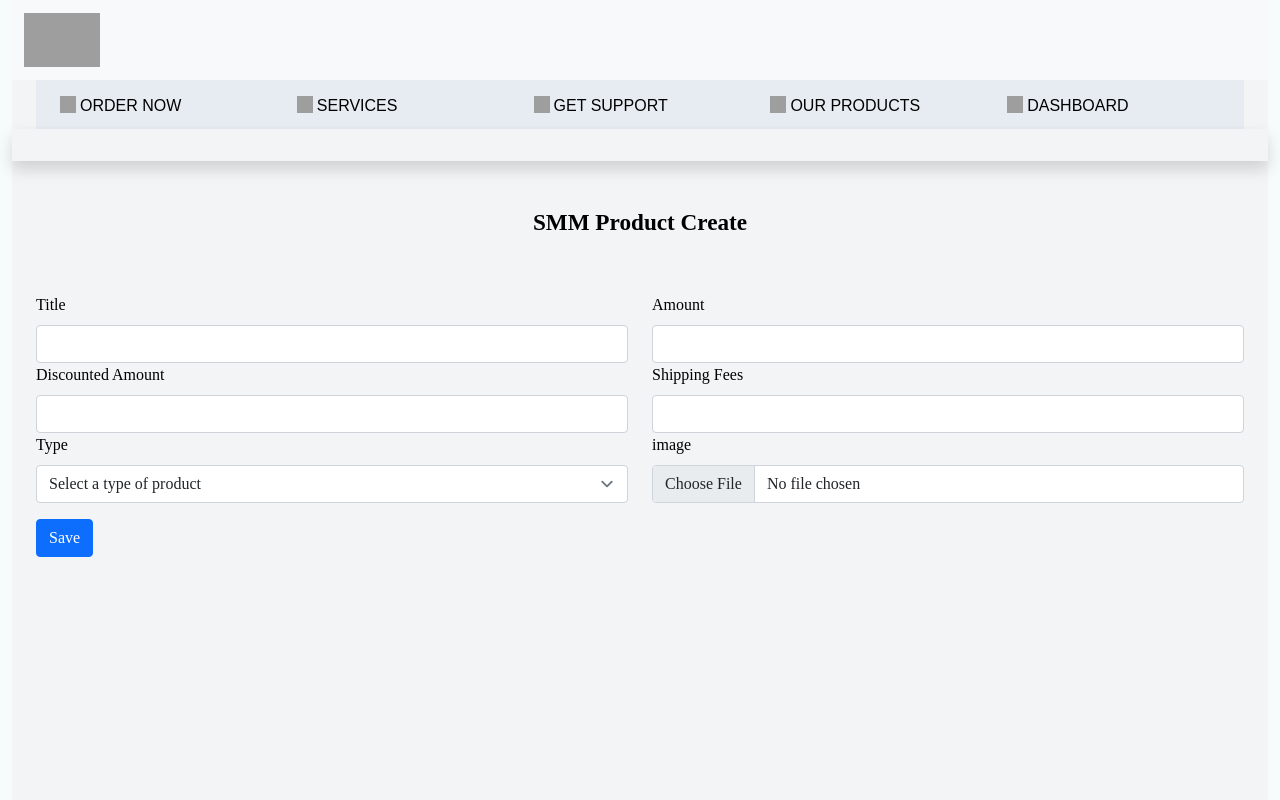
After one commit to Noor-Nabi4/Services, a Laravel app: page /products/create in a window 1280 px wide. The commit adds this page. Run offline with Laravel 10, Linux system fonts and the light colour scheme; the visitor is signed in with stand-in values (Sample User, id 1); style sheets or scripts are compiled from the project's sources; some libraries are stand-ins or nearby versions; some web fonts are replaced; grey boxes are pictures that could not be loaded.

Commit message:
adding product

```diff
--- a/app/Http/Controllers/ProductController.php
+++ b/app/Http/Controllers/ProductController.php
@@ -2,12 +2,32 @@
 
 namespace App\Http\Controllers;
 
+use App\Models\Product;
 use Illuminate\Http\Request;
+use Symfony\Component\Console\Input\Input;
 
 class ProductController extends Controller
 {
     public function index(){
         return view('products.index');
     }
+    public function create(){
+        return view('products.create');
+    }
+    public function store(Request $request){
+        try {
+            $data =$request->all();
+            $filename = time().'.'.$request->image->getClientOriginalExtension();
+            request()->image->move(public_path('Product images'), $filename);
+
+            $data['image']=$filename;
+            Product::create($data);
+            return redirect()->route('products.index')->with('success', 'Product saved successfully!');
+        } catch (\Throwable $th) {
+            dd($th);
+            //throw $th;
+        }
+    }
+
 
 }
--- a/app/Models/Product.php
+++ b/app/Models/Product.php
@@ -9,11 +9,12 @@ class Product extends Model
 {
     use HasFactory;
     protected $fillable=[
-        'image',
         'title',
+        'type',
         'amount',
         'discounted_amount',
-        'shipping_amount',
+        'shipping_fees',
+        'image',
     ];
 
 }
--- /dev/null
+++ b/resources/views/products/create.blade.php
@@ -0,0 +1,43 @@
+<x-app-layout>
+    <x-slot name="header"></x-slot>
+    <div class="my-5 heading">
+        <h1>
+            SMM Product Create
+        </h1>
+    </div>
+    <form action="{{ route('products.store') }}" method="POST" enctype="multipart/form-data">
+        @csrf
+        <div class="row">
+            <div class="col-md-6">
+                <label for="title" class="form-label">Title</label>
+                <input type="text" name="title" id="title" class="form-control w-100">
+            </div>
+            <div class="col-md-6">
+                <label for="amount" class="form-label">Amount</label>
+                <input type="text" name="amount" id="amount" class="form-control w-100">
+            </div>
+            <div class="col-md-6">
+                <label for="discounted_amount" class="form-label">Discounted Amount</label>
+                <input type="number" name="discounted_amount" id="discounted_amount" class="form-control w-100">
+            </div>
+            <div class="col-md-6">
+                <label for="shipping_fees" class="form-label">Shipping Fees</label>
+                <input type="number" name="shipping_fees" id="shipping_fees" class="form-control w-100">
+            </div>
+            <div class="col-md-6">
+                <label for="type" class="form-label">Type</label>
+                <select name="type" id="type" class="form-control w-100" required>
+                    <option value="" selected disabled>Select a type of product</option>
+                    <option value="Showpiece">Showpiece</option>
+                    <option value="Subscriptions">Subscriptions</option>
+                    <option value="E_commerce">E-commerce</option>
+                </select>
+            </div>
+            <div class="col-md-6">
+                <label for="image" class="form-label">image</label>
+                <input type="file" name="image" id="image" class="form-control w-100">
+            </div>
+        </div>
+        <button type="submit" class="btn btn-primary mt-3">Save</button>
+    </form>
+</x-app-layout>
--- a/routes/web.php
+++ b/routes/web.php
@@ -38,7 +38,11 @@ Route::middleware([
     Route::get('/', 'OrderController@index')->name('index');
 
     });
+    Route::name('products.')->prefix('products')->group(function() {
+        Route::get('/', 'ProductController@index')->name('index');
+        Route::get('/create', 'ProductController@create')->name('create');
+        Route::post('/create', 'ProductController@store')->name('store');
+    });
 
-    Route::get('/products', 'ProductController@index')->name('products.index');
     Route::get('/get_support', 'GetSupportController@index')->name('get_support.index');
 });
```
Also changed, not shown: resources/views/products/index.blade.php (+14 -2 lines), database/migrations/2023_11_14_163820_create_products_table.php, public/Product images/1700143742.jpg (added).
